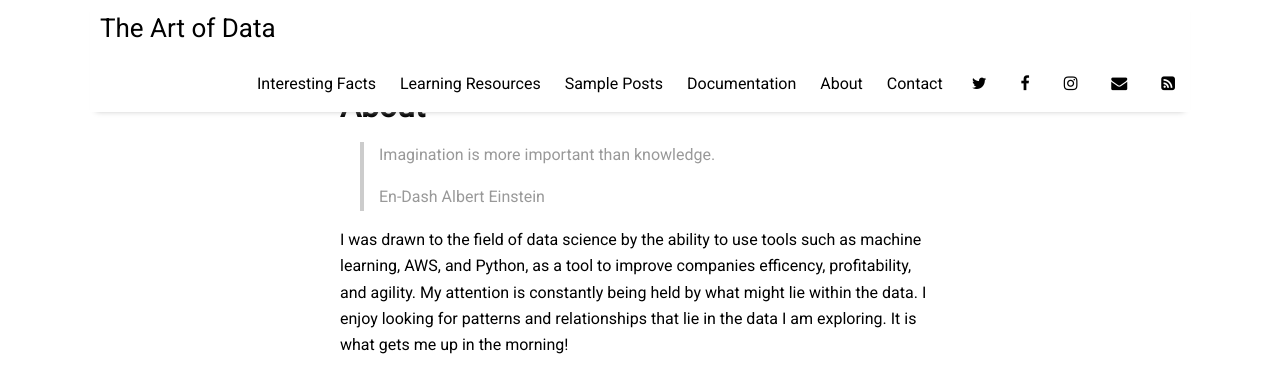
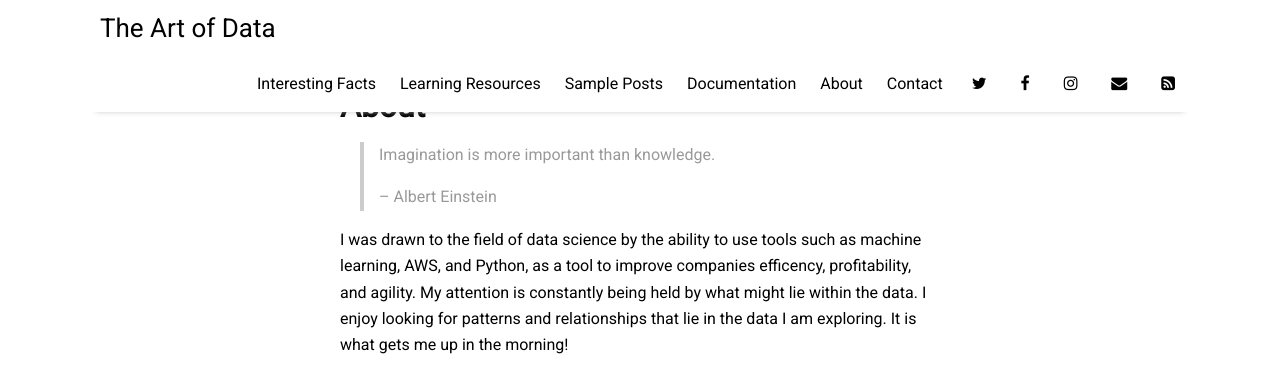
Before and after one commit to Noah-Prowell/art-of-data, a Jekyll site: the page built from pages/about.md, in a window 1280 px wide. Shown: the top 379 px of the page. Built offline with Jekyll 4.4.1, drawn with Linux system fonts in a browser that asks for light colours; nearby versions of some CDN libraries.

Commit message:
Update about.md

```diff
--- a/pages/about.md
+++ b/pages/about.md
@@ -6,7 +6,7 @@ permalink: /about
 
 > Imagination is more important than knowledge.
 >
->  En-Dash Albert Einstein
+>  -- Albert Einstein
 
 I was drawn to the field of data science by the ability to use tools such as machine learning, AWS, and Python, as a tool to improve companies efficency, profitability, and agility. My attention is constantly being held by what might lie within the data. I enjoy looking for patterns and relationships that lie in the data I am exploring. It is what gets me up in the morning!
 
```
